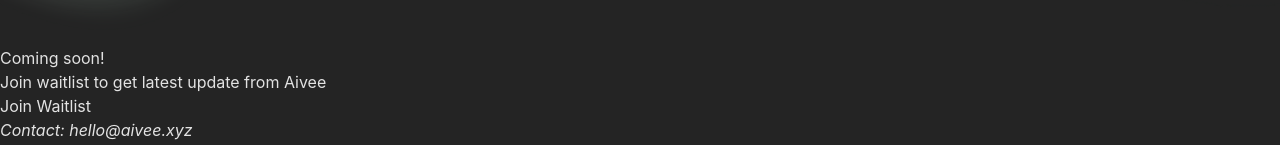
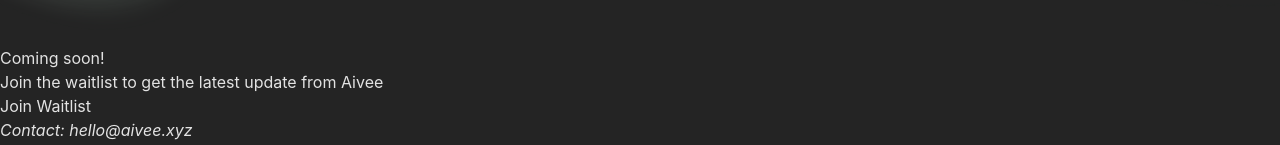
Before and after one commit to Off-Live/aivee-homepage, a React (Vite) app: page / in a window 1280 px wide. Shown: the part 2777-2922 px from the top of the page. Built offline with nearby package versions, Linux system fonts and the light colour scheme.

Commit message:
grammar check

```diff
--- a/src/App.tsx
+++ b/src/App.tsx
@@ -75,7 +75,7 @@
               Coming soon!
             </h3>
             <p className="self-stretch mt-10 text-center text-emerald-200 max-md:max-w-full max-md:text-base max-md:mt-5">
-              Join waitlist to get latest update from Aivee
+              Join the waitlist to get the latest update from Aivee
             </p>
             <Button className="justify-center px-20 py-6 mt-10 bg-emerald-200 rounded-[100px] text-zinc-950 max-md:px-8 max-md:text-xl max-md:py-3 max-md:mt-5">
               Join Waitlist
```
